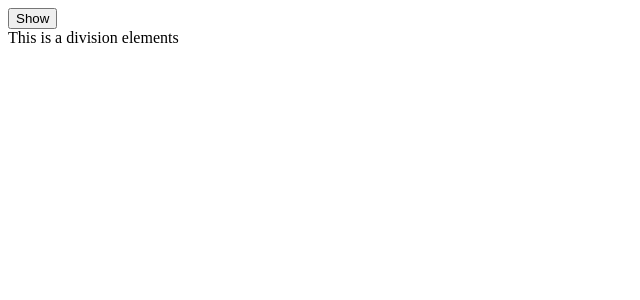
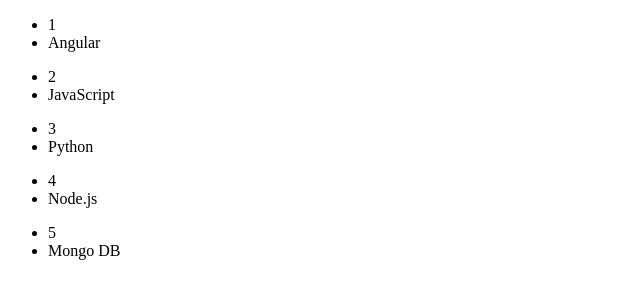
Before and after one commit to devarifkhan/Mastering-Angular, an Angular app in the folder Angular_Directives/: page / in a window 1280 px wide. Shown: the top 300 px of the page, without its empty margins (0-640 px from the left). Built offline with nearby package versions, Linux system fonts and the light colour scheme.

Commit message:
ngFor Implement

```diff
--- a/Angular_Directives/src/app/app.component.html
+++ b/Angular_Directives/src/app/app.component.html
@@ -1,2 +1,7 @@
-<button (click)="displayELement = !displayELement">Show</button>
-<div *ngIf="displayELement">This is a division elements</div>
+<div *ngFor="let item of fullStackDev">
+  <ul>
+    <li>{{ item.id }}</li>
+    <li>{{ item.name }}</li>
+
+  </ul>
+</div>
--- a/Angular_Directives/src/app/app.component.ts
+++ b/Angular_Directives/src/app/app.component.ts
@@ -7,7 +7,21 @@
 })
 export class AppComponent {
   title = 'Angular_Directives';
-  displayELement: boolean = true;
-
-
+  fullStackDev = [{
+    id: 1,
+    name: 'Angular',
+  },
+    {
+      id: 2,
+      name:"JavaScript"
+    }, {
+      id: 3,
+      name: "Python"
+    }, {
+      id: 4,
+      name:"Node.js"
+    }, {
+      id: 5,
+      name:"Mongo DB"
+  }];
 }
```
